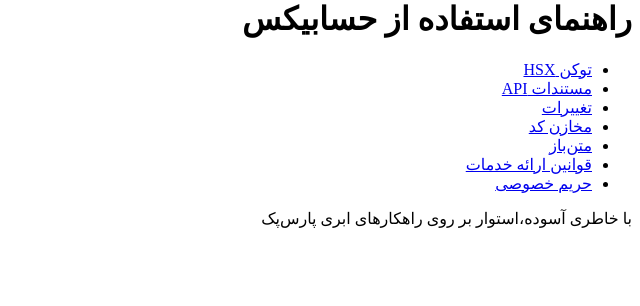
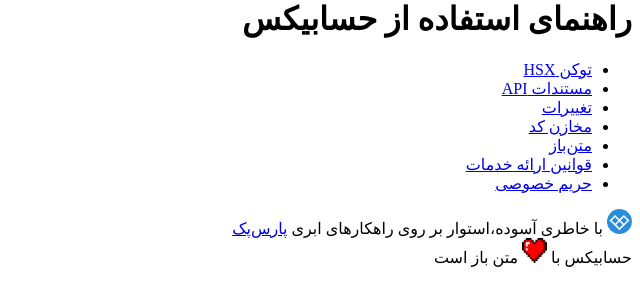
Before and after one commit to morrning/hesabixSite, a Symfony app: template templates/post/guide.html.twig in a window 1280 px wide. Shown: the part 228-534 px from the top of the page, without its empty margins (640-1280 px from the left). Run offline with Twig, Linux system fonts and the light colour scheme; the template is opened without the code that fills it, so the values that code supplies are empty; some libraries are stand-ins or nearby versions.

Commit message:
add hesabix logo and change parspack footer

```diff
--- a/templates/base.html.twig
+++ b/templates/base.html.twig
@@ -9,12 +9,12 @@
 		<!-- Google tag (gtag.js) -->
 		 <script async src="https://www.googletagmanager.com/gtag/js?id=G-K1R1SYQY8E"></script>
 		 <script>
-		  window.dataLayer = window.dataLayer || [];
-		  function gtag(){dataLayer.push(arguments);}
-		  gtag('js', new Date());
+										  window.dataLayer = window.dataLayer || [];
+										  function gtag(){dataLayer.push(arguments);}
+										  gtag('js', new Date());
 
-		  gtag('config', 'G-K1R1SYQY8E');
-		</script>
+										  gtag('config', 'G-K1R1SYQY8E');
+										</script>
 			{% if block('des') is not defined %}
 			<meta content="{{twigFunctions.systemSettings.des}}" name="description"/>
 		{% else %}
@@ -103,8 +103,20 @@
 					<a href="{{path('app_page',{'url':'privacy'})}}" class="nav-link px-2">حریم خصوصی</a>
 				</li>
 			</ul>
-			<p class="text-center text-body-secondary">
-				با خاطری آسوده،استوار بر روی راهکار‌های ابری پارس‌پک
+			<p class="text-center">
+				<div class="row">
+					<div class="col-sm-12 col-md-6 text-center text-body-tertiary">
+						<img src={{asset('/img/sp/parspack.svg')}} alt="Parspack Co" width="25" class="img-fluid">
+						با خاطری آسوده،استوار بر روی راهکار‌های ابری
+						<a href="https://parspack.com" target="_blank" class="rul">پارس‌پک</a>
+					</div>
+					<div class="col-sm-12 col-md-6 text-center text-body-tertiary">
+						حسابیکس با
+						<img src={{asset('/img/heart.png')}} alt="Love" width="25" class="img-fluid">
+						متن باز است
+					</div>
+				</div>
+
 			</p>
 		</footer>
 	</body>
```
Also changed, not shown: public/img/heart.png (added), public/img/heart.webp (added), public/img/sp/parspack.svg (added).
